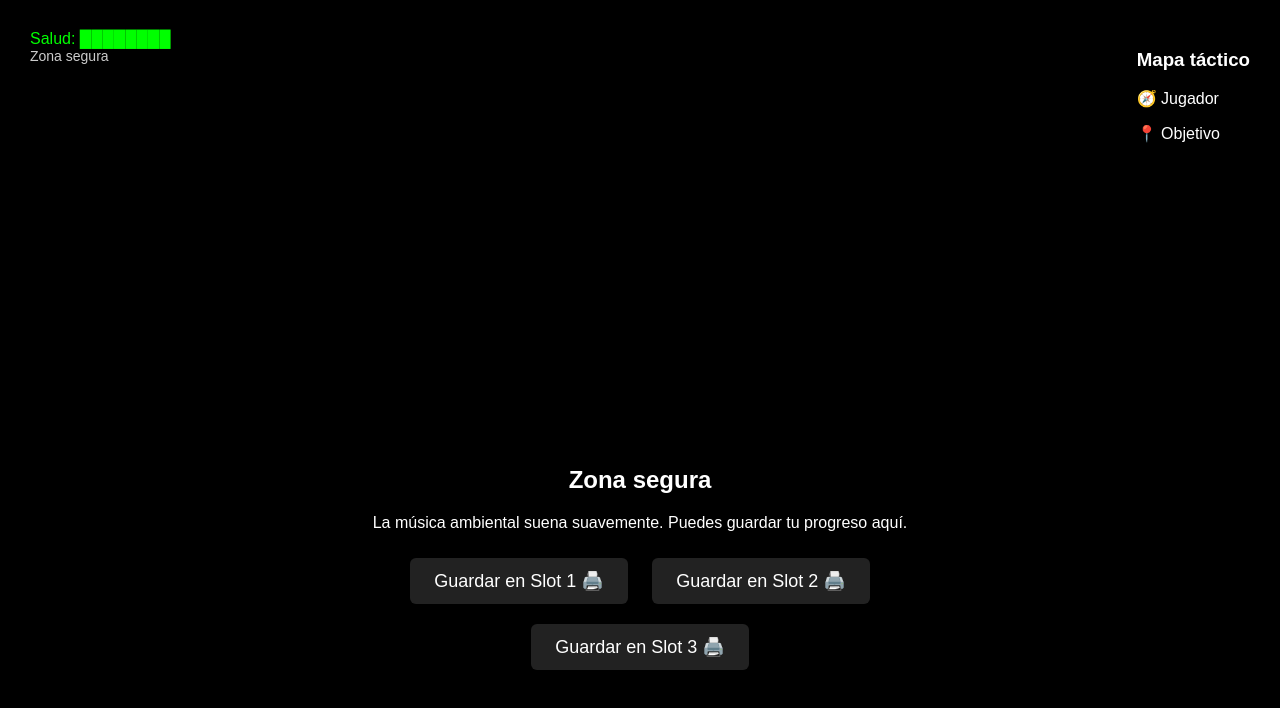
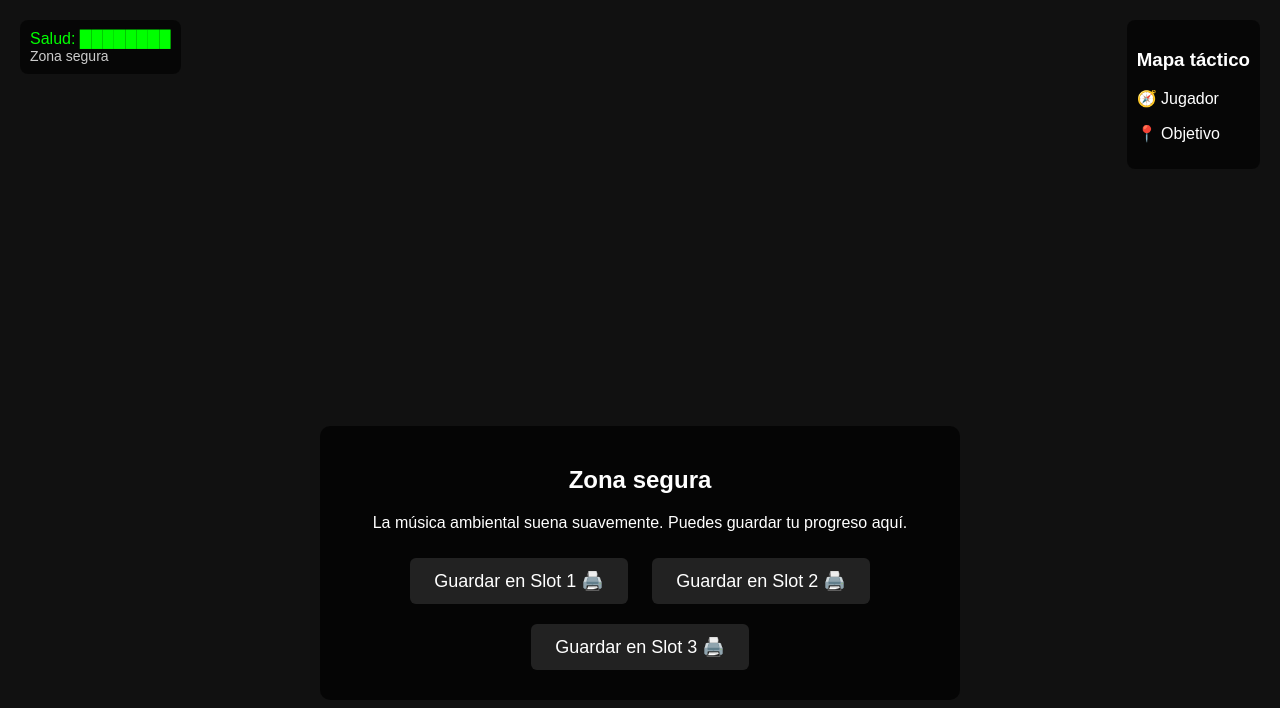
Before and after one commit to aleixschneider15-crypto/resident-evil-webgame, a plain HTML site: page index.html in a window 1280 px wide. Both pictures are taken after a click on the button "COMENZAR PARTIDA". Drawn offline with Linux system fonts and the light colour scheme.

Commit message:
Update style.css

```diff
--- a/style.css
+++ b/style.css
@@ -128,3 +128,11 @@ button:hover {
   text-align: center;
   color: #fff;
 }
+#gameScreen {
+  position: relative;
+  width: 100%;
+  height: 100vh;
+  background-color: #111;
+  padding: 20px;
+  box-sizing: border-box;
+}
```
